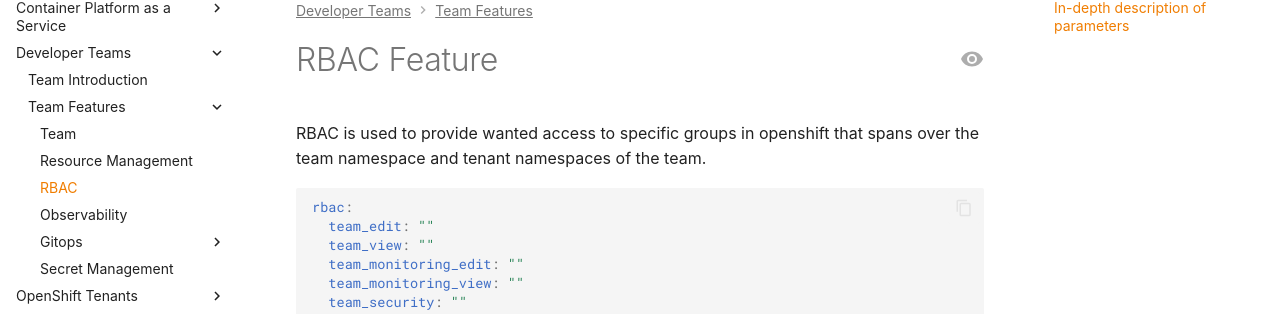
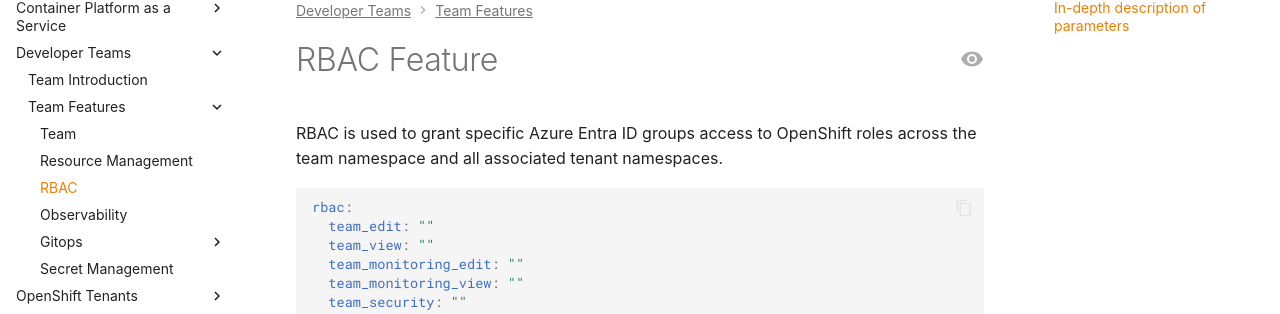
Before and after one commit to Sopra-Steria-Norge-Kubernetes/OpenShift, an MkDocs documentation site: the page built from docs/OpenShift Teams/Team features/rbac.md, in a window 1280 px wide and 1281 px high. Shown: the part 157-471 px from the top of the window. Built offline with MkDocs 1.6.1 and Material for MkDocs 9.7.7, drawn with Linux system fonts in a browser that asks for light colours; some web fonts are replaced; comment, search, counter and statistics services are not loaded.

Commit message:
updated with better suggestion

````diff
--- a/docs/OpenShift Teams/Team features/rbac.md
+++ b/docs/OpenShift Teams/Team features/rbac.md
@@ -1,6 +1,6 @@
 # RBAC Feature
 
-RBAC is used to provide wanted access to specific groups in openshift that spans over the team namespace and tenant namespaces of the team.
+RBAC is used to grant specific Azure Entra ID groups access to OpenShift roles across the team namespace and all associated tenant namespaces.
 
 ```yaml
 rbac:
````
